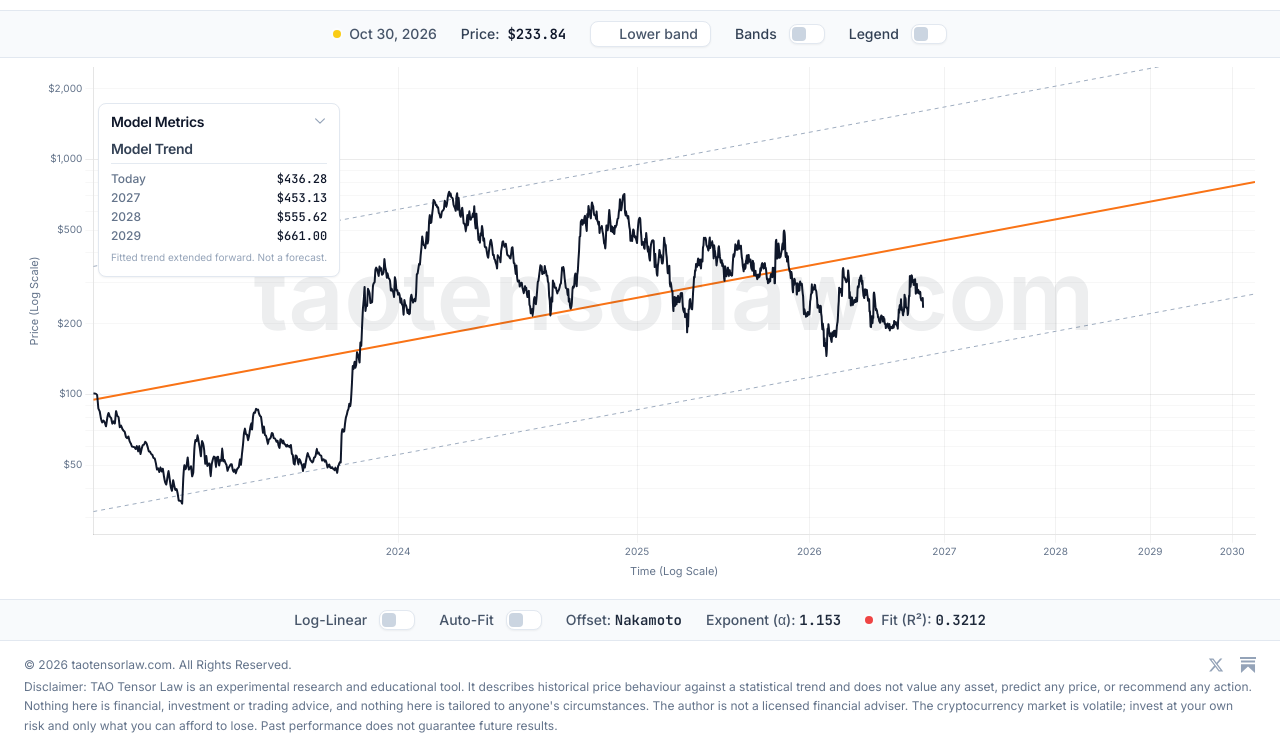
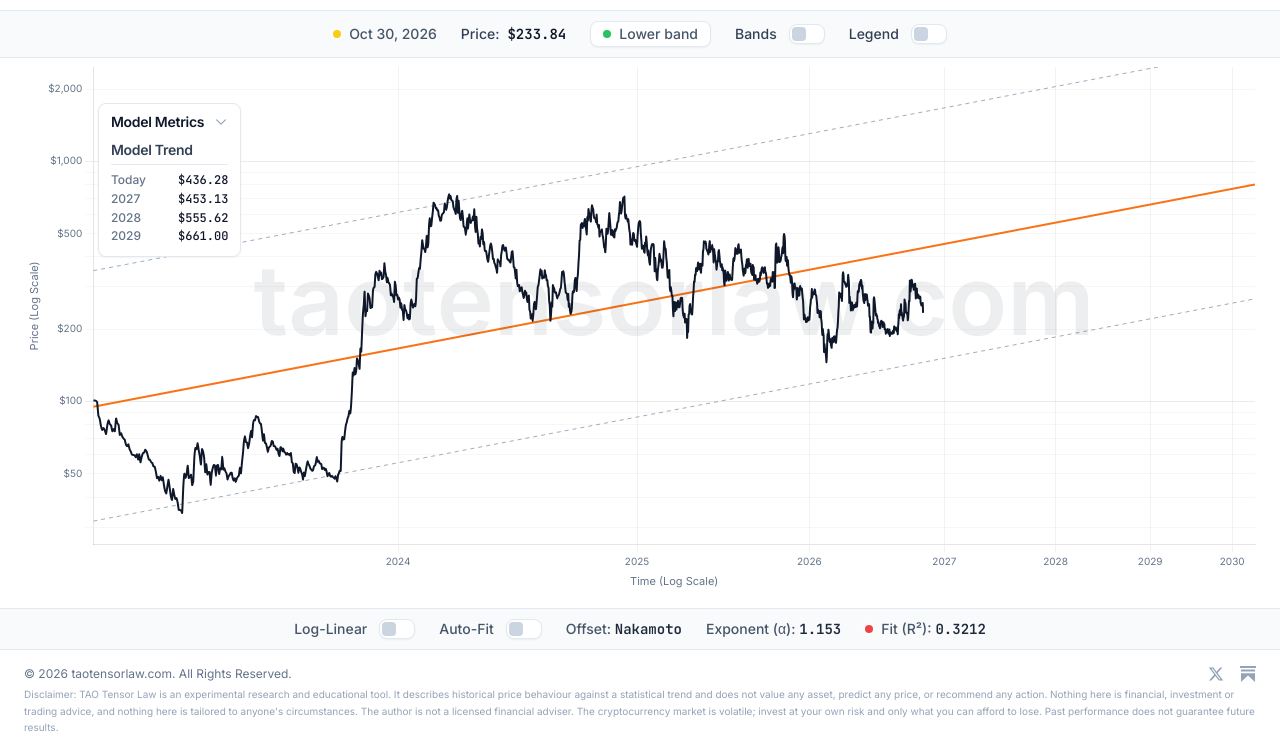
Before and after one commit to decodejar/ttl, a plain HTML site: page index.html in a window 1280 px wide. Shown: the part 53-800 px from the top of the page. Drawn offline with nearby package versions, Linux system fonts and the light colour scheme.

Commit message:
Update application category and adjust band colors

```diff
--- a/index.html
+++ b/index.html
@@ -45,7 +45,7 @@
           "@id": "https://taotensorlaw.com/#software",
           "name": "TAO Tensor Law",
           "url": "https://taotensorlaw.com/",
-          "applicationCategory": "UtilitiesApplication",
+          "applicationCategory": "FinanceApplication",
           "operatingSystem": "Web",
           "author": {
             "@id": "https://decodejar.com/#organization"
@@ -233,7 +233,6 @@
                     <div id="modelPanelBody">
                         <h3 class="text-xs md:text-sm">Model Trend</h3>
                         <div id="projectionData" class="flex flex-col"></div>
-                        <p class="text-[10px] text-slate-400 leading-relaxed pt-1">Fitted trend extended forward. Not a forecast.</p>
                         <div id="bandsSection" class="hidden">
                             <h3 class="text-xs md:text-sm flex items-center justify-between gap-4">
                                 <span>Trend Bands</span>
@@ -245,20 +244,20 @@
                                 </select>
                             </h3>
                             <div id="bandsData" class="flex flex-col">
-                                <div id="bandLevelHighest">
-                                    <span class="inline-flex items-center text-xs"><span class="w-2 h-2 rounded-full bg-slate-300 mr-2 shadow-sm"></span>Highest</span>
+                                <div id="bandLevelBubble">
+                                    <span class="inline-flex items-center text-xs"><span class="w-2 h-2 rounded-full bg-red-400 mr-2 shadow-sm"></span>Highest</span>
                                     <span class="whitespace-nowrap text-slate-700 font-mono">$N/A</span>
                                 </div>
-                                <div id="bandLevelUpper">
-                                    <span class="inline-flex items-center text-xs"><span class="w-2 h-2 rounded-full bg-slate-400 mr-2 shadow-sm"></span>Upper</span>
+                                <div id="bandLevelExpensive">
+                                    <span class="inline-flex items-center text-xs"><span class="w-2 h-2 rounded-full bg-yellow-400 mr-2 shadow-sm"></span>Upper</span>
                                     <span class="whitespace-nowrap text-slate-700 font-mono">$N/A</span>
                                 </div>
-                                <div id="bandLevelLower">
-                                    <span class="inline-flex items-center text-xs"><span class="w-2 h-2 rounded-full bg-slate-400 mr-2 shadow-sm"></span>Lower</span>
+                                <div id="bandLevelValue">
+                                    <span class="inline-flex items-center text-xs"><span class="w-2 h-2 rounded-full bg-green-500 mr-2 shadow-sm"></span>Lower</span>
                                     <span class="whitespace-nowrap text-slate-700 font-mono">$N/A</span>
                                 </div>
-                                <div id="bandLevelLowest">
-                                    <span class="inline-flex items-center text-xs"><span class="w-2 h-2 rounded-full bg-slate-300 mr-2 shadow-sm"></span>Lowest</span>
+                                <div id="bandLevelDiscount">
+                                    <span class="inline-flex items-center text-xs"><span class="w-2 h-2 rounded-full bg-blue-400 mr-2 shadow-sm"></span>Lowest</span>
                                     <span class="whitespace-nowrap text-slate-700 font-mono">$N/A</span>
                                 </div>
                             </div>
@@ -325,13 +324,13 @@
                 </a>
             </div>
         </div>
-        <p class="text-xs text-slate-500 leading-relaxed">Disclaimer: TAO Tensor Law is an experimental research and educational tool. It describes historical price behaviour against a statistical trend and does not value any asset, predict any price, or recommend any action. Nothing here is financial, investment or trading advice, and nothing here is tailored to anyone's circumstances. The author is not a licensed financial adviser. The cryptocurrency market is volatile; invest at your own risk and only what you can afford to lose. Past performance does not guarantee future results.</p>
+        <p class="text-[10px] text-slate-400 leading-relaxed">Disclaimer: TAO Tensor Law is an experimental research and educational tool. It describes historical price behaviour against a statistical trend and does not value any asset, predict any price, or recommend any action. Nothing here is financial, investment or trading advice, and nothing here is tailored to anyone's circumstances. The author is not a licensed financial adviser. The cryptocurrency market is volatile; invest at your own risk and only what you can afford to lose. Past performance does not guarantee future results.</p>
     </footer>
 
 
     <script>
         /*
-         * TAO Tensor Law Model, by decodejar
+         * TAO Tensor Law Model — by decodejar
          * Copyright (c) 2025 taotensorlaw.com. All Rights Reserved.
          */
 
@@ -471,10 +470,10 @@
         let lastTapY = 0;
 
         // Band Fill Colors
-        const blueFillColor = 'rgba(100, 116, 139, 0.08)';  // Lowest band (P1-P20)
-        const greenFillColor = 'rgba(100, 116, 139, 0.18)'; // Lower band (P20-P50)
-        const yellowFillColor = 'rgba(100, 116, 139, 0.18)'; // Upper band (P50-P80)
-        const redFillColor = 'rgba(100, 116, 139, 0.08)';   // Highest band (P80-P99)
+        const blueFillColor = 'rgba(96, 165, 250, 0.15)';  // Blue-400
+        const greenFillColor = 'rgba(74, 222, 128, 0.15)'; // Green-400
+        const yellowFillColor = 'rgba(250, 204, 21, 0.15)'; // Yellow-400
+        const redFillColor = 'rgba(248, 113, 113, 0.15)';   // Red-400
 
         // Reusable Line Styles
         const orangeLineStyle = { borderColor: '#f97316', borderWidth: 2, borderDash: [] }; // Orange-500
@@ -782,10 +781,10 @@
 
             let priceZone = "";
             let priceZoneColor = "";
-            if (lastResidual > p80Residual) { priceZone = "Highest band"; priceZoneColor = "bg-slate-400"; }
-            else if (lastResidual > medianResidual) { priceZone = "Upper band"; priceZoneColor = "bg-slate-400"; }
-            else if (lastResidual > p20Residual) { priceZone = "Lower band"; priceZoneColor = "bg-slate-400"; }
-            else { priceZone = "Lowest band"; priceZoneColor = "bg-slate-400"; }
+            if (lastResidual > p80Residual) { priceZone = "Highest band"; priceZoneColor = "bg-red-500"; }
+            else if (lastResidual > medianResidual) { priceZone = "Upper band"; priceZoneColor = "bg-yellow-400"; }
+            else if (lastResidual > p20Residual) { priceZone = "Lower band"; priceZoneColor = "bg-green-500"; }
+            else { priceZone = "Lowest band"; priceZoneColor = "bg-blue-400"; }
 
             priceZoneDiv.innerHTML = `<span class="status-dot ${priceZoneColor}"></span><span class="font-medium font-sans text-slate-600">${priceZone}</span>`;
             priceZoneDiv.classList.remove('hidden');
@@ -1059,13 +1058,13 @@
                         datasets: [
                             // 0: Boundary P1
                             { ...fillDatasetDefaults, label: 'Boundary P1', data: p1LineData, borderColor: 'transparent', fill: false },
-                            // 1: Lowest band (P1-P20)
+                            // 1: Discount Band
                             { ...fillDatasetDefaults, label: 'Lowest band (P1-P20)', data: p20LineData, borderColor: 'transparent', backgroundColor: blueFillColor, fill: 0 },
-                            // 2: Lower band (P20-P50)
+                            // 2: Value Band
                             { ...fillDatasetDefaults, label: 'Lower band (P20-P50)', data: medianLineData, borderColor: 'transparent', backgroundColor: greenFillColor, fill: 1 },
-                            // 3: Upper band (P50-P80)
+                            // 3: Expensive Band
                             { ...fillDatasetDefaults, label: 'Upper band (P50-P80)', data: p80LineData, borderColor: 'transparent', backgroundColor: yellowFillColor, fill: 2 },
-                            // 4: Highest band (P80-P99)
+                            // 4: Bubble Band
                             { ...fillDatasetDefaults, label: 'Highest band (P80-P99)', data: p99LineData, borderColor: 'transparent', backgroundColor: redFillColor, fill: 3 },
 
                             // 5: Price
@@ -1445,7 +1444,7 @@
         }
 
         // Recompute the Trend Bands ranges for the date chosen in the dropdown
-        // (Today, or 1 January of the next three years, same convention as Model Trend).
+        // (Today, or 1 January of the next three years — same convention as Model Trend).
         function updateBandLevels() {
             if (!bandsSection || !baseData || baseData.length === 0 || !activeModelParams) return;
             const { slope, activeDayOffset, medianIntercept, p1Intercept, p20Intercept, p80Intercept, p99Intercept } = activeModelParams;
@@ -1465,13 +1464,13 @@
             const targetDayIndex = baseData[0].dayIndex + Math.round((targetDate.getTime() - baseData[0].time) / MS_PER_DAY);
             const xVal = targetDayIndex + activeDayOffset;
 
-            const highestEl = document.querySelector('#bandsSection #bandLevelHighest > span:last-child');
-            const upperEl = document.querySelector('#bandsSection #bandLevelUpper > span:last-child');
-            const lowerEl = document.querySelector('#bandsSection #bandLevelLower > span:last-child');
-            const lowestEl = document.querySelector('#bandsSection #bandLevelLowest > span:last-child');
+            const bubbleEl = document.querySelector('#bandsSection #bandLevelBubble > span:last-child');
+            const expensiveEl = document.querySelector('#bandsSection #bandLevelExpensive > span:last-child');
+            const valueEl = document.querySelector('#bandsSection #bandLevelValue > span:last-child');
+            const discountEl = document.querySelector('#bandsSection #bandLevelDiscount > span:last-child');
 
             if (xVal <= 0) {
-                [highestEl, upperEl, lowerEl, lowestEl].forEach(el => { if (el) el.textContent = '$N/A'; });
+                [bubbleEl, expensiveEl, valueEl, discountEl].forEach(el => { if (el) el.textContent = '$N/A'; });
                 return;
             }
 
@@ -1479,10 +1478,10 @@
             const priceAt = (intercept) => Math.pow(10, slope * logX + intercept);
             const p1 = priceAt(p1Intercept), p20 = priceAt(p20Intercept), p50 = priceAt(medianIntercept), p80 = priceAt(p80Intercept), p99 = priceAt(p99Intercept);
 
-            if (highestEl) highestEl.textContent = `$${p80.toFixed(2)} - $${p99.toFixed(2)}`;
-            if (upperEl) upperEl.textContent = `$${p50.toFixed(2)} - $${p80.toFixed(2)}`;
-            if (lowerEl) lowerEl.textContent = `$${p20.toFixed(2)} - $${p50.toFixed(2)}`;
-            if (lowestEl) lowestEl.textContent = `$${p1.toFixed(2)} - $${p20.toFixed(2)}`;
+            if (bubbleEl) bubbleEl.textContent = `$${p80.toFixed(2)} - $${p99.toFixed(2)}`;
+            if (expensiveEl) expensiveEl.textContent = `$${p50.toFixed(2)} - $${p80.toFixed(2)}`;
+            if (valueEl) valueEl.textContent = `$${p20.toFixed(2)} - $${p50.toFixed(2)}`;
+            if (discountEl) discountEl.textContent = `$${p1.toFixed(2)} - $${p20.toFixed(2)}`;
         }
 
         function calculateProjections(baseData, modelParams, dataElement) {
```
